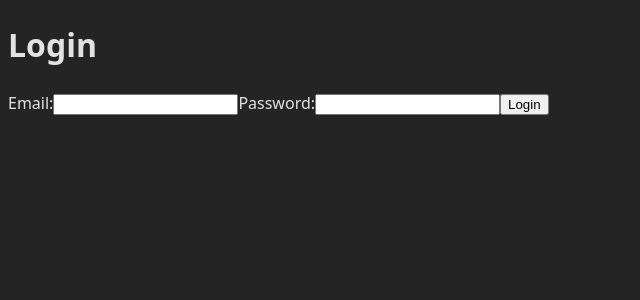
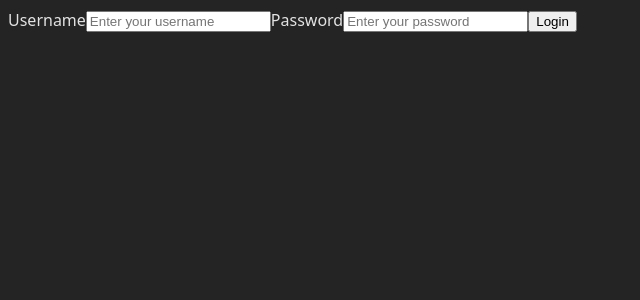
Before and after one commit to pmgalecki/nord-homework, a React (Vite) app: page /login in a window 1280 px wide. Shown: the top 300 px of the page, without its empty margins (0-640 px from the left). Built offline with nearby package versions, Linux system fonts and the light colour scheme.

Commit message:
login page, authentication mechanism and routing

```diff
--- a/package.json
+++ b/package.json
@@ -12,12 +12,15 @@
     "format": "prettier --write \"src/**/*.{ts,tsx,js,jsx,json,css}\""
   },
   "dependencies": {
+    "@tanstack/react-form": "^1.0.5",
     "eslint-config-prettier": "^10.1.1",
+    "formik": "^2.4.6",
     "prettier": "^3.5.3",
     "react": "^19.0.0",
     "react-dom": "^19.0.0",
     "react-router": "^7.3.0",
-    "styled-components": "^6.1.15"
+    "styled-components": "^6.1.15",
+    "zod": "^3.24.2"
   },
   "devDependencies": {
     "@eslint/js": "^9.21.0",
--- /dev/null
+++ b/src/auth/index.tsx
@@ -0,0 +1,51 @@
+import { createContext, useState, ReactNode } from 'react';
+import { getToken } from '../data/get-token';
+import { useNavigate } from 'react-router';
+import { LoginValues } from '../pages/login/form';
+
+const AuthContext = createContext<{
+  handleLogin: ({ username, password }: LoginValues) => Promise<void>;
+  handleLogout: () => void;
+  loginError: string | null;
+  isAuthenticated: boolean;
+}>({
+  handleLogin: async () => {},
+  handleLogout: () => {},
+  loginError: null,
+  isAuthenticated: false,
+});
+
+const AuthProvider = ({ children }: { children: ReactNode }) => {
+  const [loginError, setLoginError] = useState('');
+  const [isAuthenticated, setIsAuthenticated] = useState(
+    !!localStorage.getItem('token'),
+  );
+  const navigate = useNavigate();
+
+  const handleLogin = async ({ username, password }: LoginValues) => {
+    const { token, error } = await getToken(username, password);
+
+    if (token) {
+      localStorage.setItem('token', token);
+      setIsAuthenticated(true);
+      navigate('/servers');
+    }
+    if (error) setLoginError(error);
+  };
+
+  const handleLogout = () => {
+    localStorage.removeItem('token');
+    navigate('/login');
+    setIsAuthenticated(false);
+  };
+
+  return (
+    <AuthContext.Provider
+      value={{ handleLogin, handleLogout, loginError, isAuthenticated }}
+    >
+      {children}
+    </AuthContext.Provider>
+  );
+};
+
+export { AuthContext, AuthProvider };
--- /dev/null
+++ b/src/components/index.ts
@@ -0,0 +1,2 @@
+export { Layout } from './layout';
+export { PrivateRoute } from './private-route';
--- /dev/null
+++ b/src/components/layout.tsx
@@ -0,0 +1,13 @@
+import { Outlet } from 'react-router';
+import { useAuth } from '../hooks';
+
+export const Layout = () => {
+  const { handleLogout } = useAuth();
+
+  return (
+    <>
+      <button onClick={() => handleLogout()}>Logout</button>
+      <Outlet />
+    </>
+  );
+};
--- /dev/null
+++ b/src/components/private-route.tsx
@@ -0,0 +1,10 @@
+import { ReactNode } from 'react';
+import { useAuth } from '../hooks';
+import { Navigate } from 'react-router';
+
+export const PrivateRoute = ({ children }: { children: ReactNode }) => {
+  const { isAuthenticated } = useAuth();
+
+  if (!isAuthenticated) return <Navigate to="/login" />;
+  return children;
+};
--- /dev/null
+++ b/src/data/get-token.ts
@@ -0,0 +1,31 @@
+const baseUrl = 'https://playground.tesonet.lt/v1';
+
+type TokenResponse = { token: string };
+
+async function getToken(username: string, password: string) {
+  let token: string | undefined;
+  let error: string | undefined;
+
+  try {
+    const response = await fetch(`${baseUrl}/tokens`, {
+      method: 'POST',
+      headers: {
+        'Content-Type': 'application/json',
+      },
+      body: JSON.stringify({ username, password }),
+    });
+
+    if (!response.ok) {
+      throw new Error();
+    }
+
+    const data = (await response.json()) as TokenResponse;
+    token = data.token;
+  } catch {
+    error = 'Failed to login';
+  }
+
+  return { token, error };
+}
+
+export { getToken };
--- /dev/null
+++ b/src/hooks/index.ts
@@ -0,0 +1 @@
+export { useAuth } from './use-auth';
--- /dev/null
+++ b/src/hooks/use-auth.ts
@@ -0,0 +1,4 @@
+import { useContext } from 'react';
+import { AuthContext } from '../auth';
+
+export const useAuth = () => useContext(AuthContext);
--- a/src/main.tsx
+++ b/src/main.tsx
@@ -3,6 +3,9 @@ import { createRoot } from 'react-dom/client';
 
 import Servers from './pages/servers';
 import Login from './pages/login';
+
+import { AuthProvider } from './auth';
+import { Layout, PrivateRoute } from './components';
 
 import { BrowserRouter, Routes, Route } from 'react-router';
 
@@ -29,11 +32,22 @@ createRoot(document.getElementById('root')!).render(
   <StrictMode>
     <GlobalStyle />
     <BrowserRouter>
-      <Routes>
-        <Route path="/servers" element={<Servers />} />
-        <Route path="/login" element={<Login />} />
-        <Route path="*" element={<h1>Not Found</h1>} />
-      </Routes>
+      <AuthProvider>
+        <Routes>
+          <Route path="/login" element={<Login />} />
+          <Route element={<Layout />}>
+            <Route
+              path="/servers"
+              element={
+                <PrivateRoute>
+                  <Servers />
+                </PrivateRoute>
+              }
+            />
+          </Route>
+          <Route path="*" element={<h1>Not Found</h1>} />
+        </Routes>
+      </AuthProvider>
     </BrowserRouter>
   </StrictMode>,
 );
--- /dev/null
+++ b/src/pages/login/form.tsx
@@ -0,0 +1,74 @@
+import { Formik, Field, Form, ErrorMessage, FormikHelpers } from 'formik';
+
+export interface LoginValues {
+  username: string;
+  password: string;
+}
+
+const validate = (values: LoginValues) => {
+  const errors: Partial<LoginValues> = {};
+
+  if (!values.username) {
+    errors.username = 'Username is required';
+  }
+
+  if (!values.password) {
+    errors.password = 'Password is required';
+  }
+
+  return errors;
+};
+
+interface LoginFormProps {
+  handleOnSubmit: (values: LoginValues) => Promise<void>;
+}
+
+function LoginForm({ handleOnSubmit }: LoginFormProps) {
+  return (
+    <>
+      <Formik
+        initialValues={{
+          username: '',
+          password: '',
+        }}
+        onSubmit={async (
+          values: LoginValues,
+          { resetForm }: FormikHelpers<LoginValues>,
+        ) => {
+          await handleOnSubmit(values);
+
+          resetForm();
+        }}
+        validate={validate}
+      >
+        {({ isSubmitting }) => (
+          <Form>
+            <label htmlFor="username">Username</label>
+            <Field
+              id="username"
+              name="username"
+              type="text"
+              placeholder="Enter your username"
+            />
+            <ErrorMessage name="username" />
+
+            <label htmlFor="password">Password</label>
+            <Field
+              id="password"
+              name="password"
+              type="password"
+              placeholder="Enter your password"
+              autoComplete="on"
+            />
+            <ErrorMessage name="password" />
+            <button type="submit" disabled={isSubmitting}>
+              Login
+            </button>
+          </Form>
+        )}
+      </Formik>
+    </>
+  );
+}
+
+export default LoginForm;
--- a/src/pages/login/index.tsx
+++ b/src/pages/login/index.tsx
@@ -1,18 +1,18 @@
+import LoginForm from './form';
+import { Navigate } from 'react-router';
+import { useAuth } from '../../hooks';
+
 function Login() {
+  const { handleLogin, loginError, isAuthenticated } = useAuth();
+
+  if (isAuthenticated) return <Navigate to="/servers" />;
+
   return (
     <div>
-      <h1>Login</h1>
-      <form>
-        <label>
-          Email:
-          <input type="email" name="email" />
-        </label>
-        <label>
-          Password:
-          <input type="password" name="password" />
-        </label>
-        <button type="submit">Login</button>
-      </form>
+      <LoginForm handleOnSubmit={handleLogin} />
+      {loginError && (
+        <span style={{ color: 'tomato', fontSize: 22 }}>{loginError}</span>
+      )}
     </div>
   );
 }
```
Also changed, not shown: src/auth/login.tsx (deleted, +0 -20 lines), 2 other files (tests, documents, lock files or other folders).
